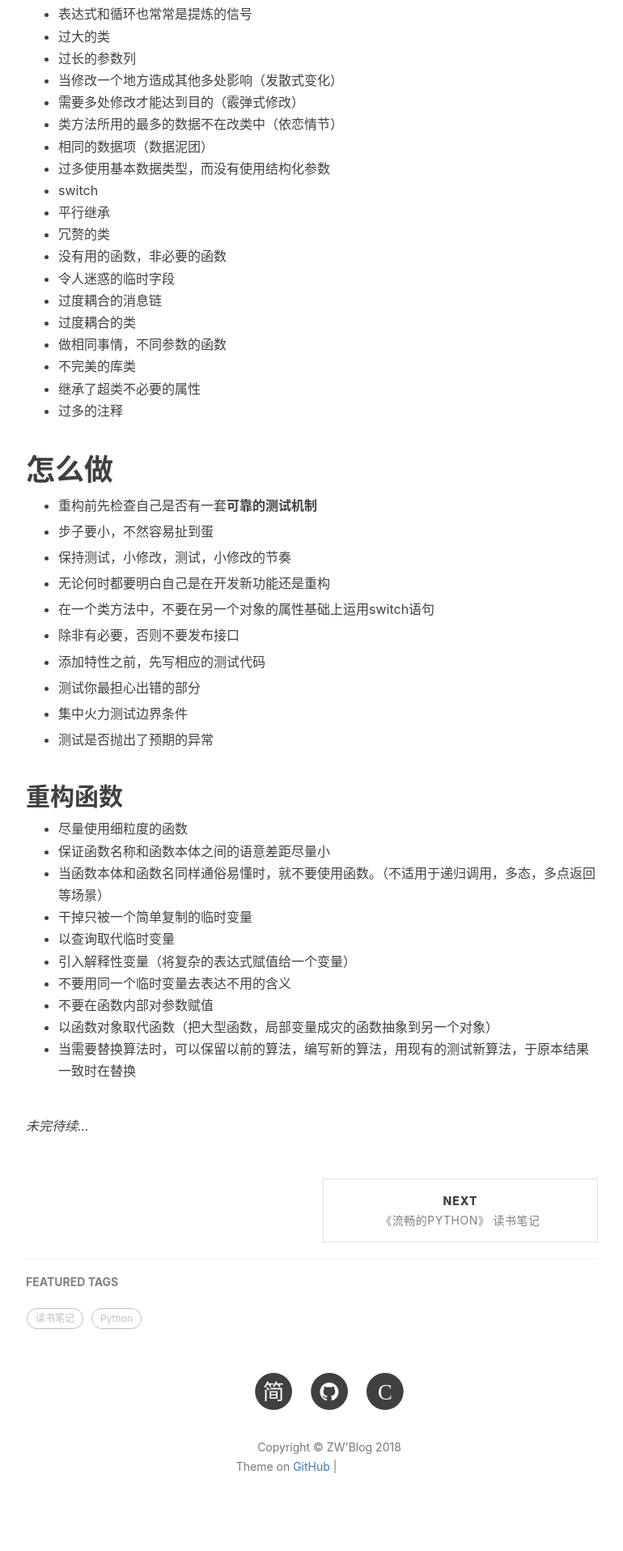
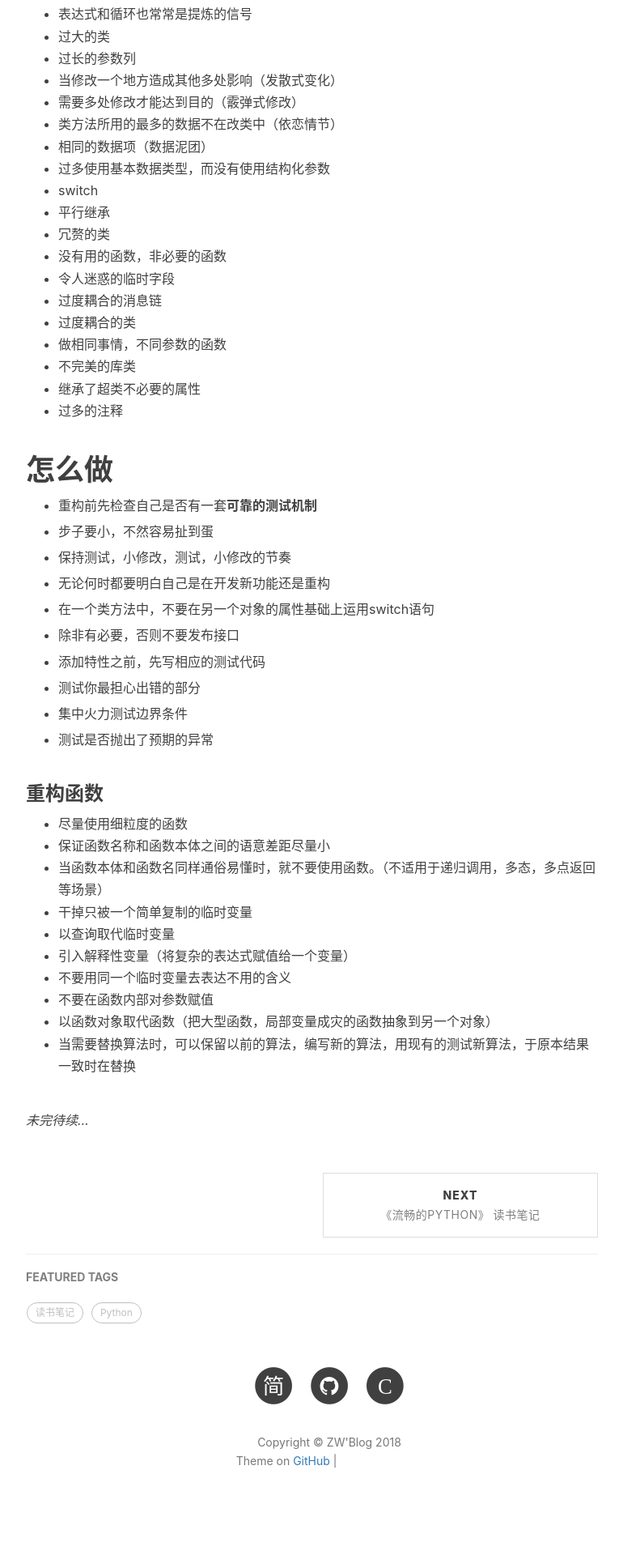
Before and after one commit to GitZW/gitzw.github.io, a Jekyll site: the page built from _posts/2018-11-16-《重构 改善既有代码的设计》读书笔记.md, in a window 1280 px wide. Shown: the part 1382-3297 px from the top of the page at 81% size, without its empty margins (233-1003 px from the left). Built offline with Jekyll 4.4.1, drawn with Linux system fonts in a browser that asks for light colours; nearby versions of some CDN libraries; comment, search, counter and statistics services are not loaded; grey boxes are pictures that could not be loaded.

```diff
--- a/_posts/2018-11-16-《重构 改善既有代码的设计》读书笔记.md
+++ b/_posts/2018-11-16-《重构 改善既有代码的设计》读书笔记.md
@@ -78,7 +78,7 @@ tags:
 
 * 测试是否抛出了预期的异常
 
-## 重构函数
+### 重构函数
 * 尽量使用细粒度的函数
 * 保证函数名称和函数本体之间的语意差距尽量小
 * 当函数本体和函数名同样通俗易懂时，就不要使用函数。（不适用于递归调用，多态，多点返回等场景）
```
